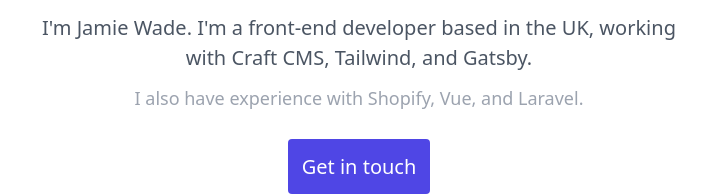
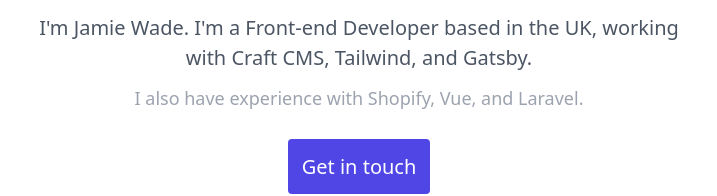
Before and after one commit to jamiewade/jamiewade.co.uk_old, a Gatsby site: page / in a window 1280 px wide. Shown: the part 381-577 px from the top of the page, 281-998 px from the left. Built offline with nearby package versions, Linux system fonts and the light colour scheme; Gatsby itself is replaced by a stand-in of ours.

Commit message:
Adjusts homepage content

```diff
--- a/src/pages/index.js
+++ b/src/pages/index.js
@@ -22,7 +22,7 @@ export default function Home() {
 
                         <h1 className={"mb-3 font-bold text-gray-800 text-3xl sm:mb-4 sm:text-4xl md:text-5xl"}>Nice to meet you <span role={"img"} aria-label={"Waving hand emoji"}>👋</span></h1>
 
-                        <p className={"mb-2 sm:mb-3 sm:text-lg md:text-xl"}>I'm Jamie Wade. I'm a front-end developer based in the UK, working with Craft CMS, Tailwind, and Gatsby.</p>
+                        <p className={"mb-2 sm:mb-3 sm:text-lg md:text-xl"}>I'm Jamie Wade. I'm a Front-end Developer based in the UK, working with Craft CMS, Tailwind, and Gatsby.</p>
 
                         <p className={"mb-8 text-gray-400 sm:mb-10 md:mb-10 md:text-lg"}>I also have experience with Shopify, Vue, and Laravel.</p>
 
```
